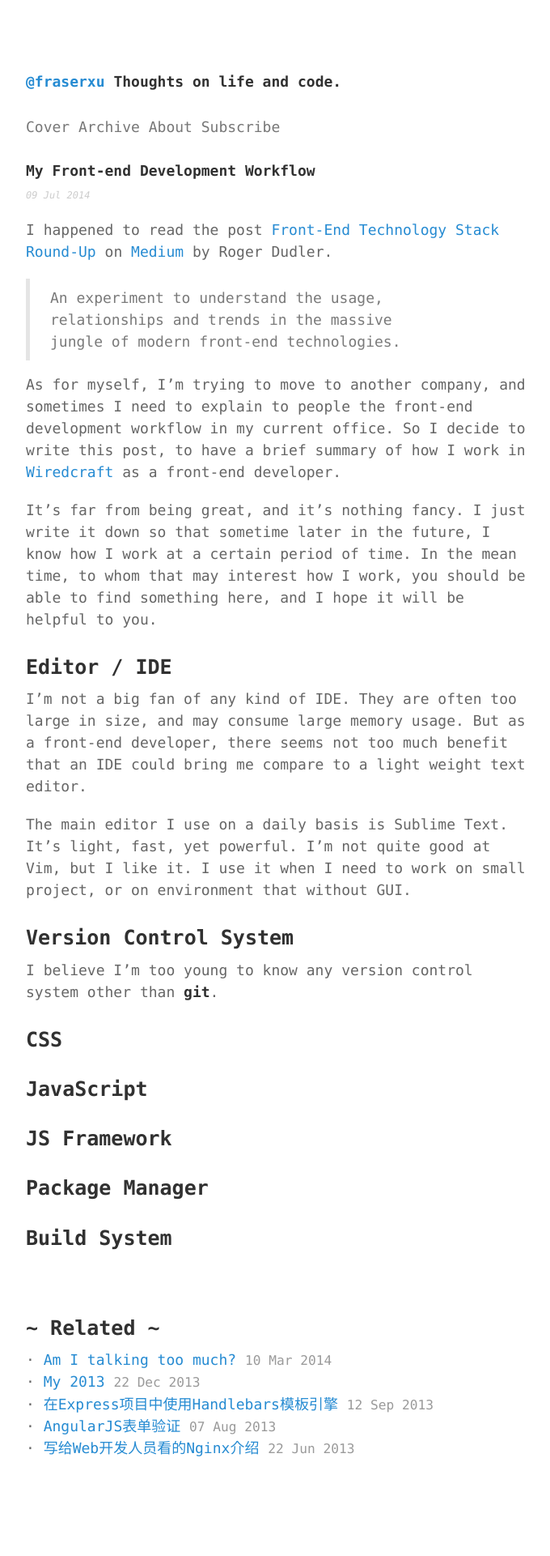
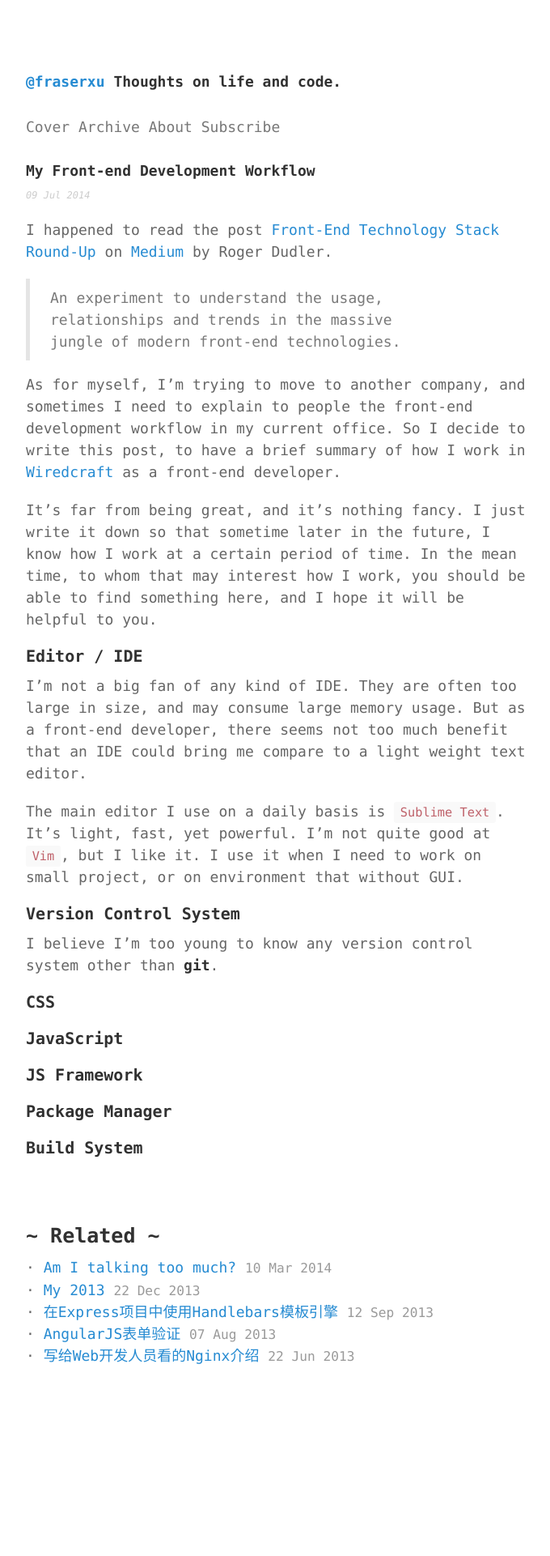
Before and after one commit to fraserxu/fraserxu.github.io, a Jekyll site: the page built from _posts/2014-07-09-My-Front-end-Development-Workflow.md, in a window 1280 px wide. Shown: the whole page at 81% size, without its empty margins (298-978 px from the left). Built offline with Jekyll 4.4.1, drawn with Linux system fonts in a browser that asks for light colours; Markdown is read by kramdown in place of the engine named in the settings; after the commit the page ends 1808 px from its top, so only the background shows below that.

```diff
--- a/_posts/2014-07-09-My-Front-end-Development-Workflow.md
+++ b/_posts/2014-07-09-My-Front-end-Development-Workflow.md
@@ -12,22 +12,22 @@ As for myself, I'm trying to move to another company, and sometimes I need to ex
 
 It's far from being great, and it's nothing fancy. I just write it down so that sometime later in the future, I know how I work at a certain period of time. In the mean time, to whom that may interest how I work, you should be able to find something here, and I hope it will be helpful to you.
 
-### Editor / IDE
+#### Editor / IDE
 
 I'm not a big fan of any kind of IDE. They are often too large in size, and may consume large memory usage. But as a front-end developer, there seems not too much benefit that an IDE could bring me compare to a light weight text editor.
 
-The main editor I use on a daily basis is Sublime Text. It's light, fast, yet powerful. I'm not quite good at Vim, but I like it. I use it when I need to work on small project, or on environment that without GUI.
+The main editor I use on a daily basis is `Sublime Text`. It's light, fast, yet powerful. I'm not quite good at `Vim`, but I like it. I use it when I need to work on small project, or on environment that without GUI.
 
-### Version Control System
+#### Version Control System
 
 I believe I'm too young to know any version control system other than **git**.
 
-### CSS
+#### CSS
 
-### JavaScript
+#### JavaScript
 
-### JS Framework
+#### JS Framework
 
-### Package Manager
+#### Package Manager
 
-### Build System
+#### Build System
```
